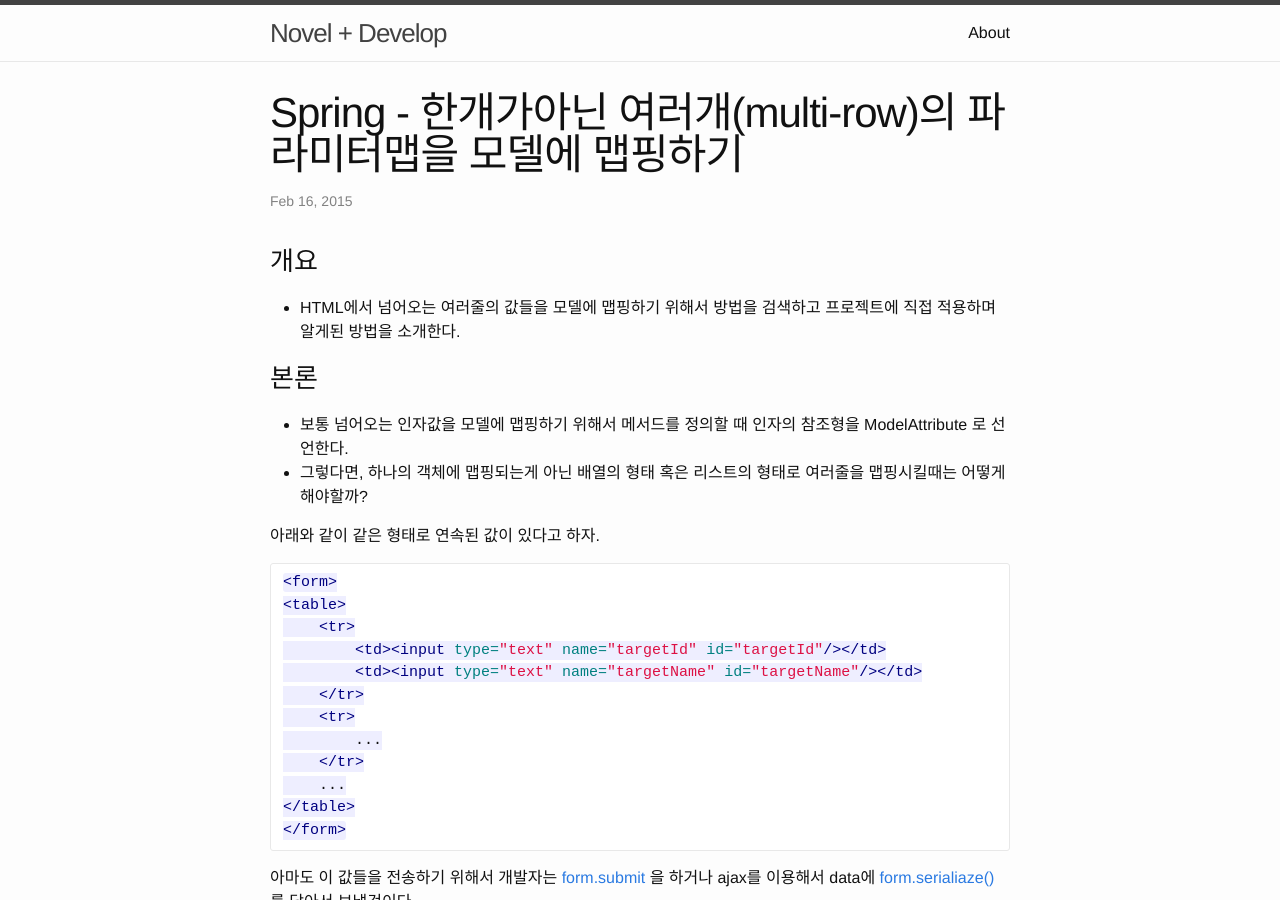
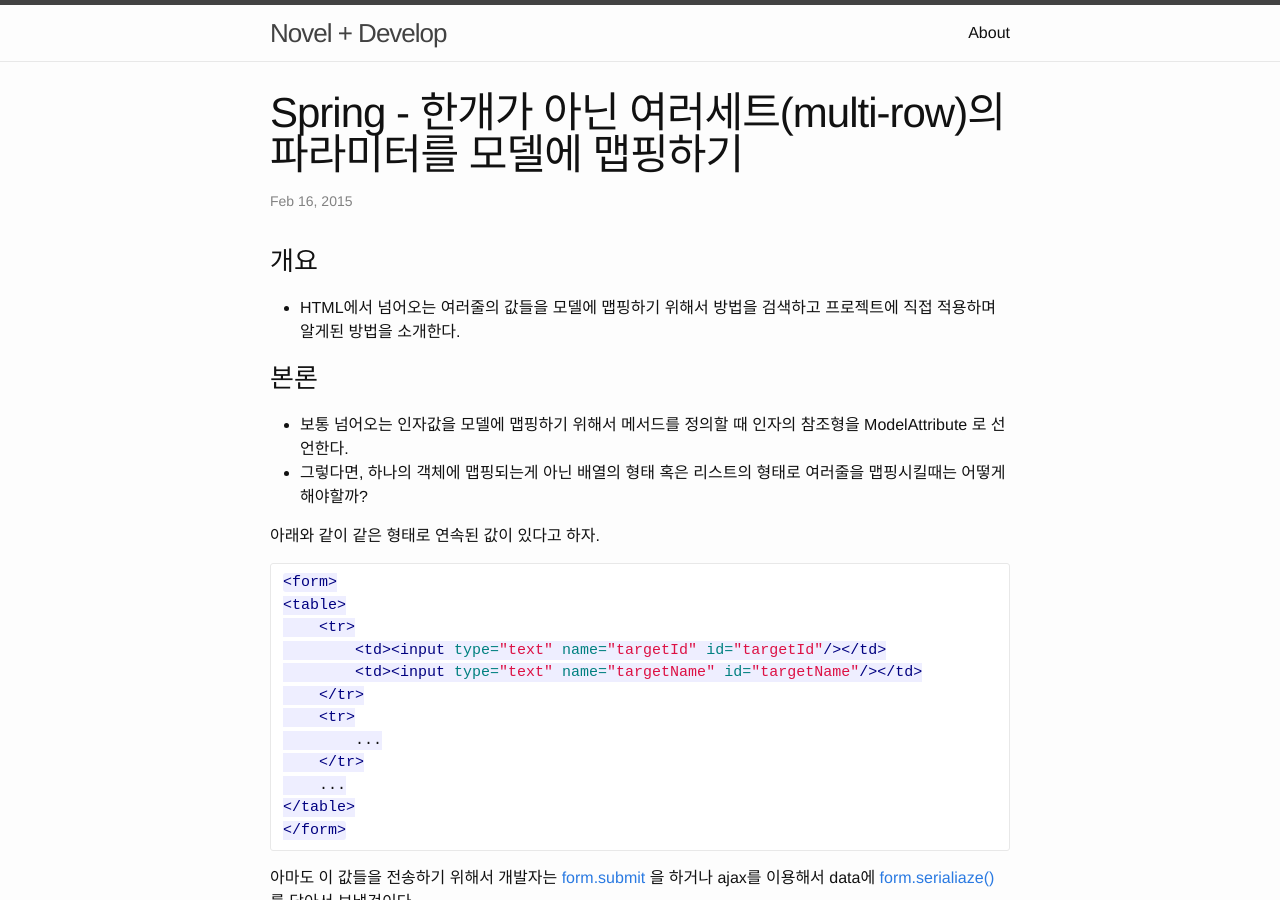
Before and after one commit to sungbine/blog, a Jekyll site: the page built from _posts/2015-02-16-how-mapping-to-model-arrayvalue.markdown, in a window 1280 px wide and 900 px high. Built offline with Jekyll 4.4.1, drawn with Linux system fonts in a browser that asks for light colours; Markdown is read by kramdown in place of the engine named in the settings.

Commit message:
Update 2015-02-16-how-mapping-to-model-arrayvalue.markdown

```diff
--- a/_posts/2015-02-16-how-mapping-to-model-arrayvalue.markdown
+++ b/_posts/2015-02-16-how-mapping-to-model-arrayvalue.markdown
@@ -1,6 +1,6 @@
 ---
 layout: post
-title:  "Spring - 한개가아닌 여러개(multi-row)의 파라미터맵을 모델에 맵핑하기"
+title:  "Spring - 한개가 아닌 여러세트(multi-row)의 파라미터를 모델에 맵핑하기"
 categories: Spring
 ---
 
```
